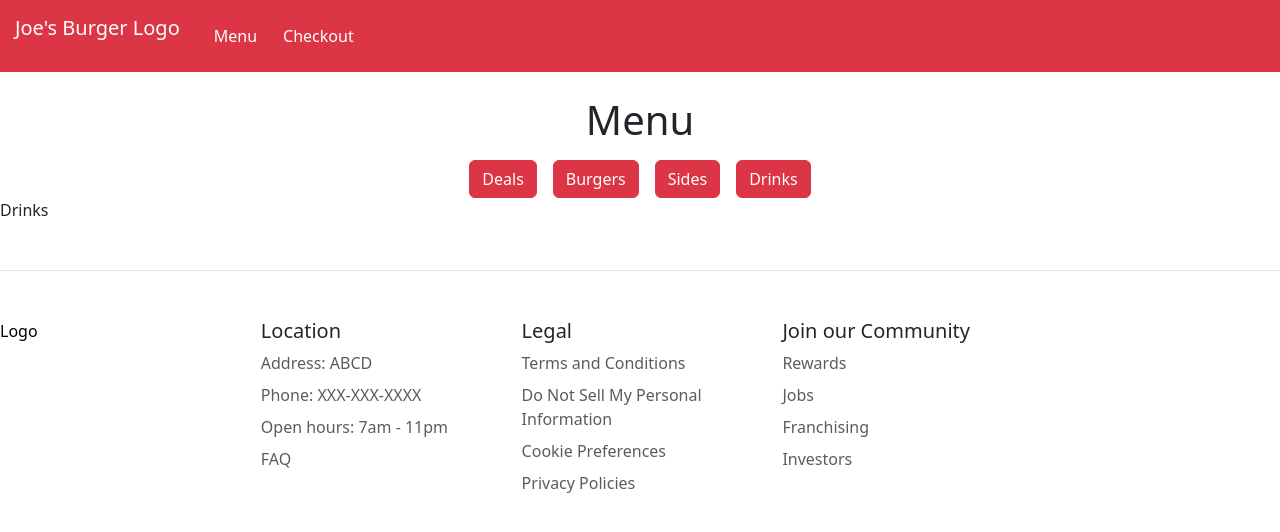
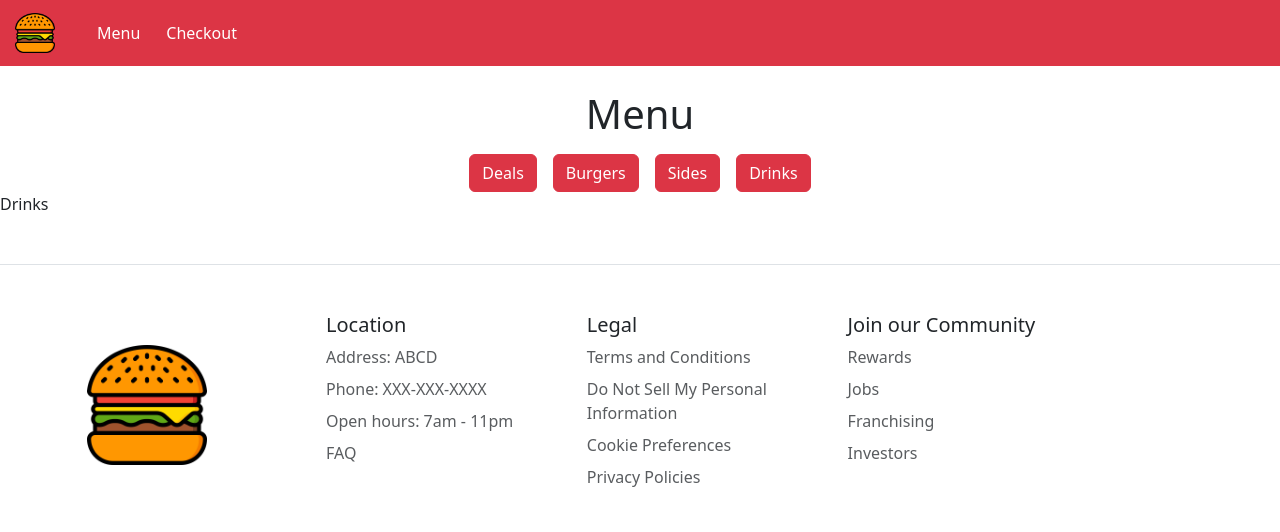
Before and after one commit to KshitijPingle/cpsc-349-final-project, a React (Create React App) app in the folder restaurant-app/: page /menu/drinks in a window 1280 px wide. Shown: the top 532 px of the page. Built offline with nearby package versions, Linux system fonts and the light colour scheme.

Commit message:
implemented logo

```diff
--- a/restaurant-app/src/components/Footer.js
+++ b/restaurant-app/src/components/Footer.js
@@ -1,15 +1,21 @@
 import React from "react";
+import icon from "../img/burger_icon.png";
 
 export const Footer = () => {
   return (
     <footer className="row row-cols-1 row-cols-md-5 py-5 my-5 border-top">
-      <div class="col md-3">
+      <div className="col-md-3 d-flex justify-content-center">
         <a
           href="/"
-          class="d-flex align-items-center mb-3 link-body-emphasis text-decoration-none"
+          className="d-flex align-items-center justify-content-center mb-3 link-body-emphasis text-decoration-none"
         >
-          {/* Insert Joe's Burger Logo Here */}
-          <p>Logo</p>
+          <img
+            src={icon}
+            alt="Joe's Burger Logo"
+            width="120"
+            height="120"
+            className="me-2"
+          />
         </a>
       </div>
 
--- a/restaurant-app/src/components/Header.js
+++ b/restaurant-app/src/components/Header.js
@@ -1,17 +1,37 @@
 import React from "react";
+import icon from "../img/burger_icon.png";
 
-// TODO: Header.js
 export const Header = () => {
   return (
-    <nav class="navbar sticky-top navbar-expand-lg" style={{backgroundColor:"#dc3545"}}>
-      <a class="navbar-brand" href="/" style={{marginLeft: '15px'}}>
-        {/* {Insert logo here later} */}
-        <p style={{color:"white"}}>Joe's Burger Logo</p>
+    <nav
+      class="navbar sticky-top navbar-expand-lg"
+      style={{ backgroundColor: "#dc3545" }}
+    >
+      <a class="navbar-brand" href="/" style={{ marginLeft: "15px" }}>
+        <img
+          src={icon}
+          alt="Joe's Burger Logo"
+          width="40"
+          height="40"
+          className="me-2"
+        />
       </a>
       <div class="navbar-nav">
-        <a class="nav-item nav-link" href="/menu/deals" style={{color:"white", marginLeft:"10px"}}>Menu</a>
-        <a class="nav-item nav-link" href="checkout" style={{color:"white", marginLeft:"10px"}}>Checkout</a>
+        <a
+          class="nav-item nav-link"
+          href="/menu/deals"
+          style={{ color: "white", marginLeft: "10px" }}
+        >
+          Menu
+        </a>
+        <a
+          class="nav-item nav-link"
+          href="checkout"
+          style={{ color: "white", marginLeft: "10px" }}
+        >
+          Checkout
+        </a>
       </div>
     </nav>
-);
+  );
 };
```
Also changed, not shown: restaurant-app/src/img/burger_icon.png (added).
